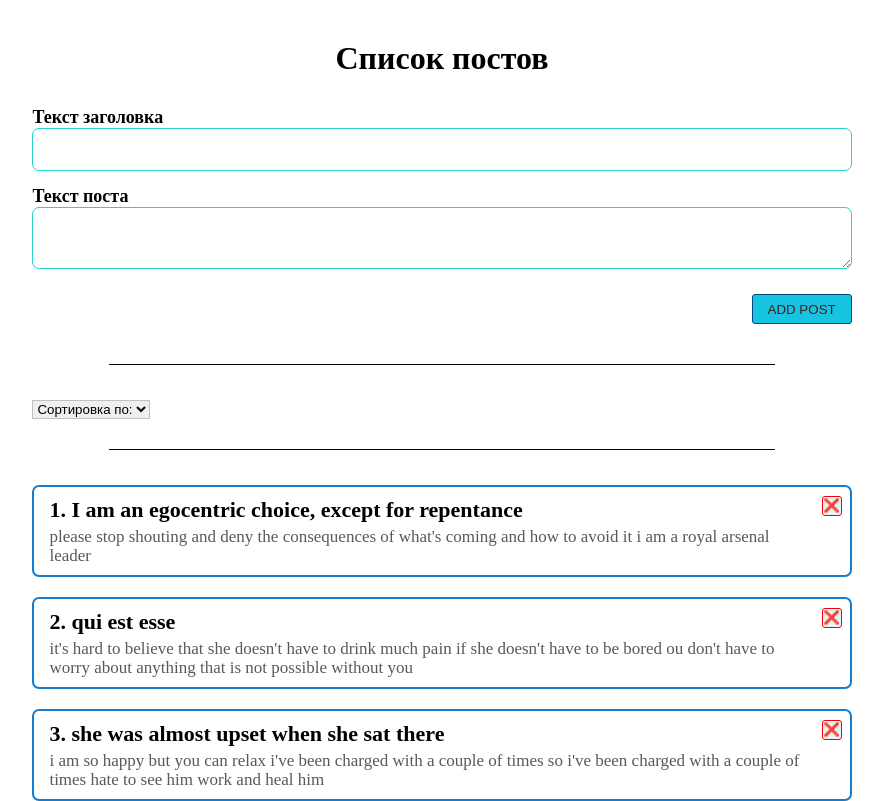
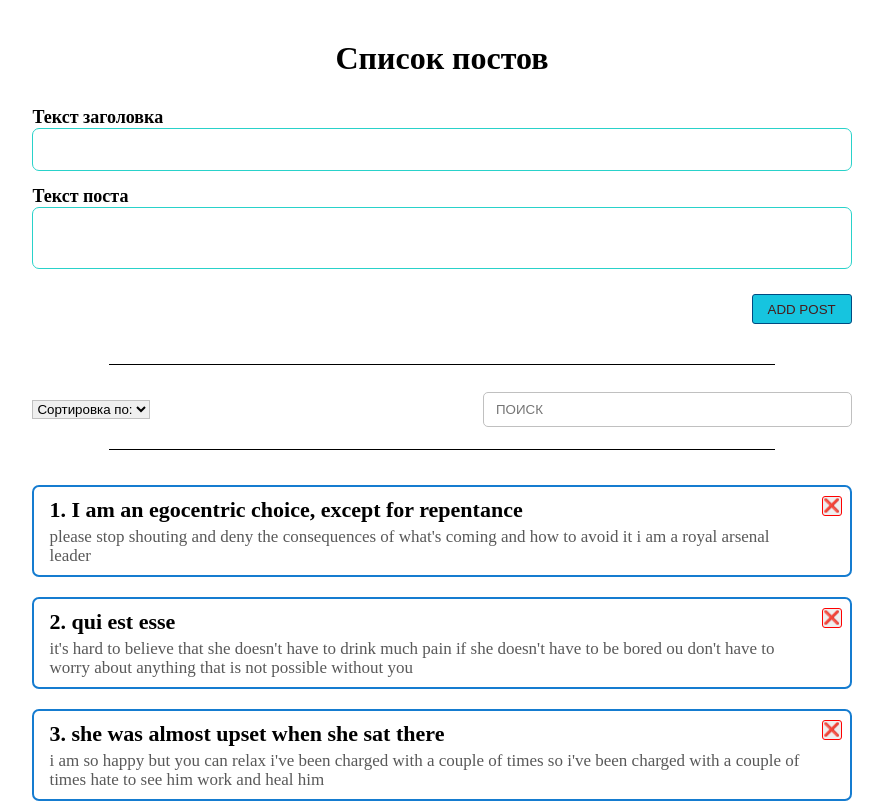
Before and after one commit to Max-Rus1977/training-react, a React (Create React App) app: page / in a window 1280 px wide. Shown: the whole page, without its empty margins (198-1081 px from the left). Built offline with nearby package versions, Linux system fonts and the light colour scheme.

Commit message:
Подготовка кода к 'живому' поиску

```diff
--- a/src/App.js
+++ b/src/App.js
@@ -42,6 +42,16 @@ function App() {
 
   const [selectedSort, setSelectedSort] = useState('')
 
+  const sortedPosts = getSortedPosts()
+
+  function getSortedPosts() {
+    console.log('Функция getSortedPosts отработала')
+    if (selectedSort) {
+      return [...posts].sort((a, b) => a[selectedSort].localeCompare(b[selectedSort]))
+    }
+    return posts
+  }
+
   const arrOptions = [
     { value: 'title', name: 'Названию' },
     { value: 'body', name: 'Описанию' }
@@ -49,8 +59,12 @@ function App() {
 
   const funSortedPost = (sort) => {
     setSelectedSort(sort)
-    console.log(sort);
-    setPosts([...posts].sort((a, b) => a[sort].localeCompare(b[sort])))
+  }
+
+  const [searchQuery, setSearchQuery] = useState('')
+
+  const funSearch = (event) => {
+    setSearchQuery(event.target.value)
   }
 
   return (
@@ -62,11 +76,18 @@ function App() {
         defaultValue='Сортировка по:'
         argArrOptions={arrOptions}
         value={selectedSort}
-        argSortedPost={funSortedPost} />
+        argSortedPost={funSortedPost}
+      />
+      <input
+        className='input-search'
+        placeholder='ПОИСК'
+        onChange={funSearch}
+        value={searchQuery}
+      />
       <Line />
       {
         posts.length !== 0
-          ? <PostList arrPosts={posts} argDeletePost={funDeletePost} />
+          ? <PostList arrPosts={sortedPosts} argDeletePost={funDeletePost} />
           : <TitlePostsNone />
       }
     </div>
--- a/src/styles.css
+++ b/src/styles.css
@@ -84,6 +84,7 @@ form {
   border: 1px solid #29d2ca;
   border-radius: 7px;
   transition: 0.3s;
+  resize: none;
 }
 
 .box-input input:focus, .box-textarea textarea:focus {
@@ -93,6 +94,17 @@ form {
 .select {
   margin: 0 0 30px 10%;
   border: 1px solid silver;
+}
+
+.input-search {
+  min-width: 36%;
+  min-height: 35px;
+  float: right;
+  margin-right: 10%;
+  transform: translateY(-8px);
+  padding-left: 12px;
+  border: 1px solid silver;
+  border-radius: 5px;
 }
 
 .line {
```
